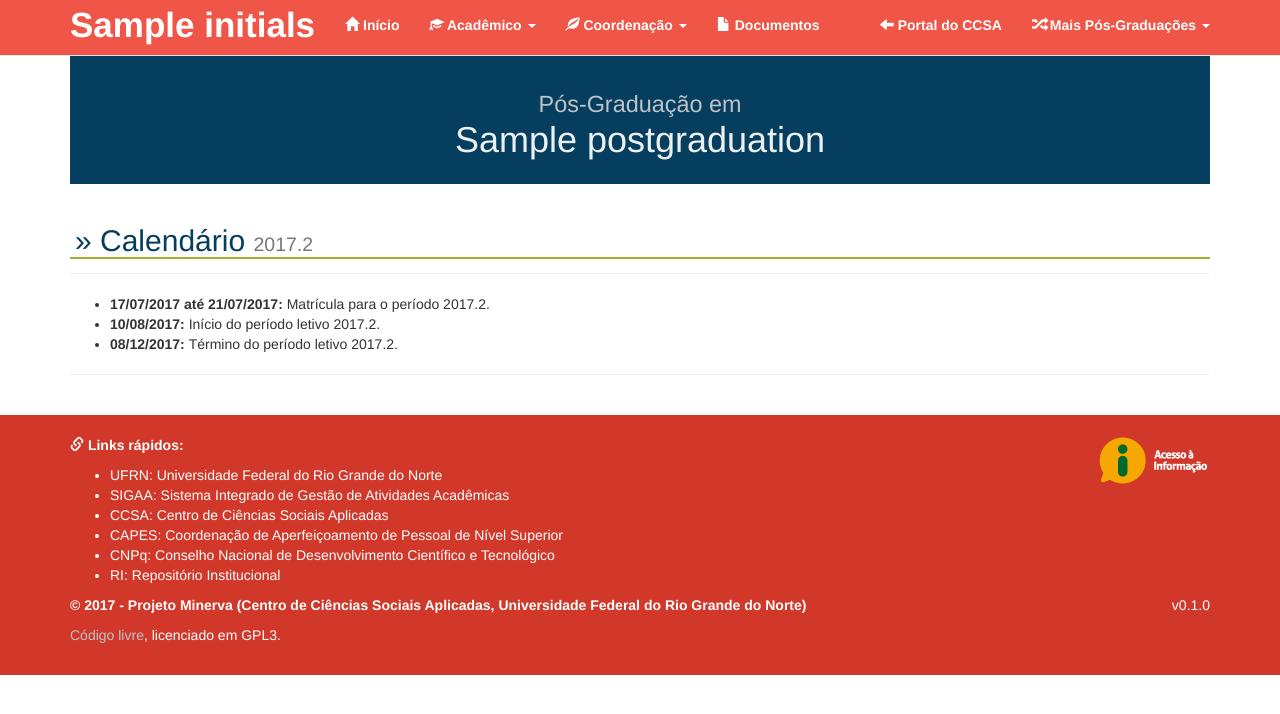
After one commit to ccsa-ufrn/PosGraduacao, a Flask app: page /1/calendario/ in a window 1280 px wide. The commit adds this page. Shown: the top 714 px of the page. Run offline with Flask 2, Linux system fonts and the light colour scheme; a database or web service that is not in the repository returns one stand-in record (values such as "Sample title"); parts of the project's set-up code (start-up, migrations or seed data) failed here and were passed over; some libraries are stand-ins or nearby versions.

Commit message:
Add calendar view (temporary)

```diff
--- /dev/null
+++ b/MinervaEnv/Minerva/templates/calendar.html
@@ -0,0 +1,36 @@
+{% extends "layout.html" %}
+
+{% block styles %}
+<link rel="stylesheet" type="text/css" href="/static/css/ppgp.css" />
+{% endblock %}
+
+{% block content %}
+
+<div class="main-page-header">
+    <h1 class="text-center"><small>Pós-Graduação em</small><br/> {{ std.post_graduation.name }}</h1>
+</div>
+
+<section>
+    <header class="page-header">
+        <h2>&raquo Calendário <small>2017.2</small></h2>
+    </header>
+
+<ul>
+    <li>
+        <strong>17/07/2017 até 21/07/2017: </strong>
+        Matrícula para o período 2017.2.
+    </li>
+
+    <li>
+        <strong>10/08/2017: </strong>
+        Início do período letivo 2017.2.
+    </li>
+
+    <li>
+        <strong>08/12/2017: </strong>
+        Término do período letivo 2017.2.
+    </li>
+</ul>
+</section>
+
+{% endblock %}
--- a/MinervaEnv/Minerva/templates/layout.html
+++ b/MinervaEnv/Minerva/templates/layout.html
@@ -91,8 +91,8 @@
                                 <span class="glyphicon glyphicon-globe"></span> Convênios</a>
                             </li>
 
-                            <li><a href="#">
-                                <span class="glyphicon glyphicon-calendar"></span> Calendário (em breve)</a>
+                            <li><a href="{{ url_for('view_calendar', initials=std.post_graduation.initials) }}">
+                                <span class="glyphicon glyphicon-calendar"></span> Calendário</a>
                             </li>
                         </ul>
                     </li>
--- a/MinervaEnv/Minerva/views.py
+++ b/MinervaEnv/Minerva/views.py
@@ -171,6 +171,20 @@ def view_covenants(initials):
 
 
 
+@app.route('/<string:initials>/calendario/')
+def view_calendar(initials):
+    """Render a view for calendar."""
+
+    post_graduation = find_post_graduation(initials)
+
+    # renders an own page or redirect to another (external/404)?
+    return render_template(
+        'calendar.html',
+        std=get_std_for_template(post_graduation)
+    )
+
+
+
 @app.route('/<string:initials>/equipe/')
 def view_staffs(initials):
     """Render a view for staff list."""
@@ -302,7 +316,7 @@ def view_documents(initials):
 
 @app.route('/<string:initials>/conclusoes/')
 def view_final_reports(initials):
-    """Render a view for documents list."""
+    """Render a view for conclusion works list."""
 
     post_graduation = find_post_graduation(initials)
 
```
